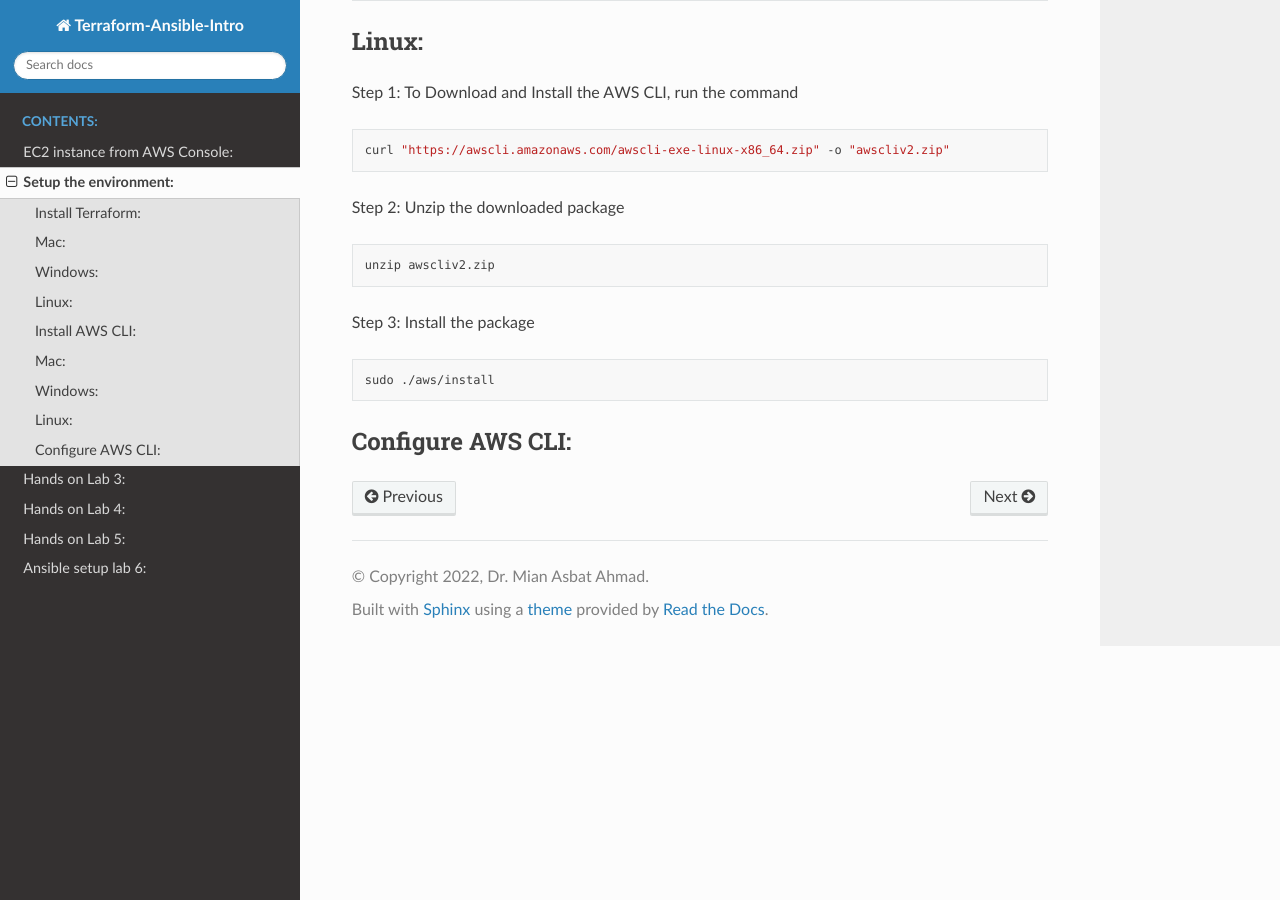
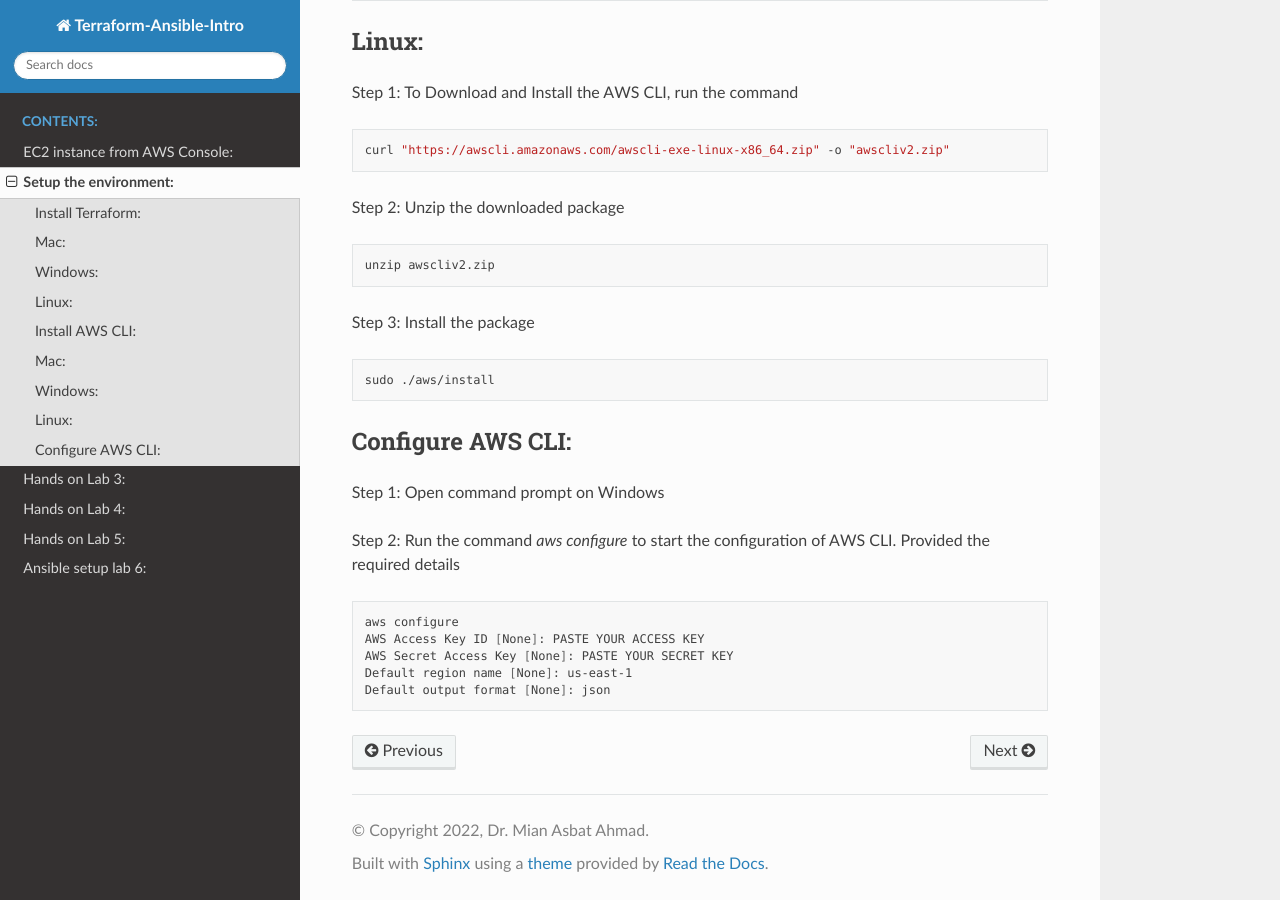
Before and after one commit to mianasbat/terraform-ansible-intro, a Sphinx documentation site: the page built from source/lab2.rst, in a window 1280 px wide and 900 px high, scrolled down 2744 px. Built offline with Sphinx 7.4.7 and the Read the Docs theme 2.0.0, drawn with Linux system fonts in a browser that asks for light colours.

Commit message:
lab2 updated with awscli configure command

```diff
--- a/source/lab2.rst
+++ b/source/lab2.rst
@@ -147,3 +147,15 @@ Step 3: Install the package
 
 Configure AWS CLI:
 ------------------
+
+Step 1: Open command prompt on Windows
+
+Step 2: Run the command `aws configure` to start the configuration of AWS CLI. Provided the required details
+
+.. code:: bash
+
+    aws configure
+    AWS Access Key ID [None]: PASTE YOUR ACCESS KEY
+    AWS Secret Access Key [None]: PASTE YOUR SECRET KEY
+    Default region name [None]: us-east-1
+    Default output format [None]: json
```
